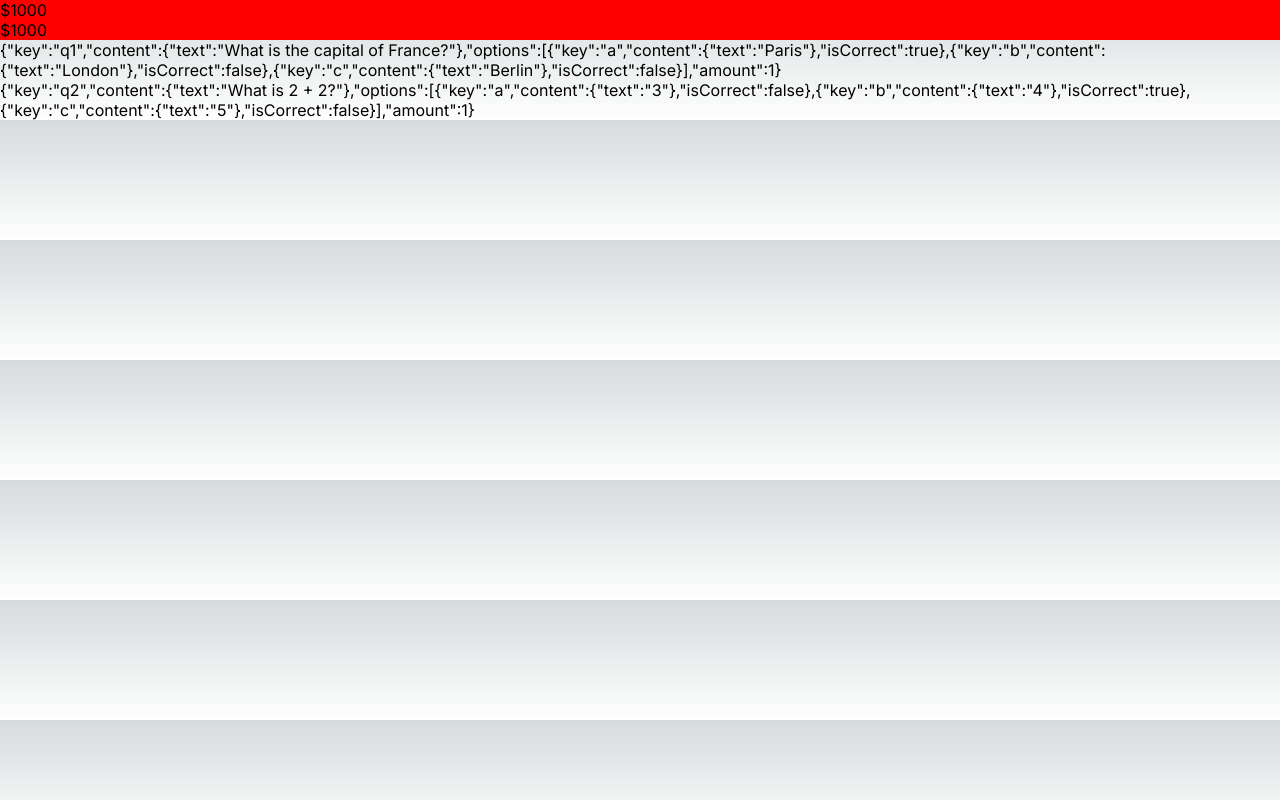
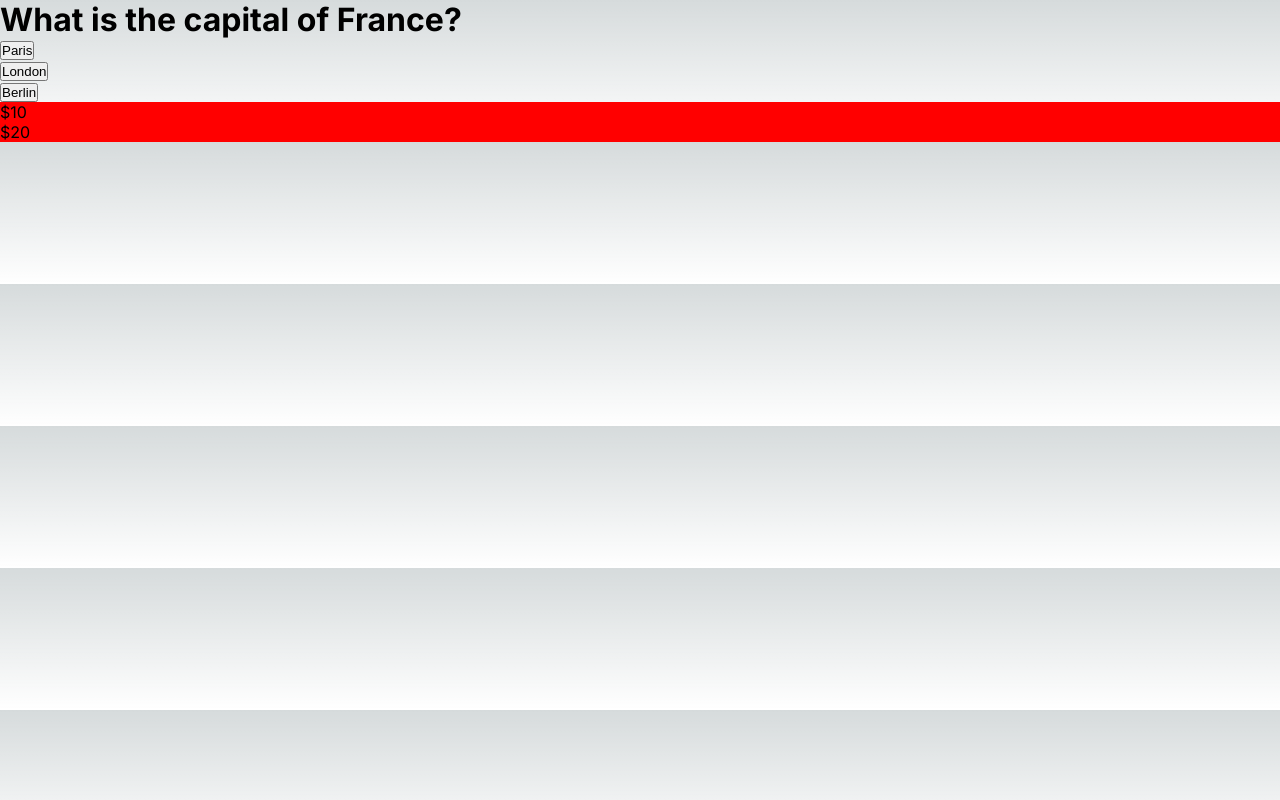
Before and after one commit to LyryKua/headway-test, a Next.js app: page /game in a window 1280 px wide. Built offline with nearby package versions, Linux system fonts and the light colour scheme.

Commit message:
added main biz logic

```diff
--- a/questions.json
+++ b/questions.json
@@ -28,7 +28,7 @@
           "isCorrect": false
         }
       ],
-      "amount": 1
+      "amount": 10
     },
     {
       "key": "q2",
@@ -58,7 +58,7 @@
           "isCorrect": false
         }
       ],
-      "amount": 1
+      "amount": 20
     }
   ]
 }
--- a/src/app/game/page.tsx
+++ b/src/app/game/page.tsx
@@ -1,21 +1,20 @@
-import { Achievement } from '@/components/Achievement/Achievement'
-import { promises as fs } from 'fs';
+import { Game } from '@/components/Game/Game'
+import { Sidebar } from '@/components/Sidebar/Sidebar'
+import { QuestionsProvider } from '@/contexts/QuestionsContext/QuestionsProvider'
+import { promises as fs } from 'fs'
 import { Question } from '@/domain/types'
 import React from 'react'
 
 export default async function Home() {
-  const data = await fs.readFile(process.cwd() + '/questions.json', 'utf8'); // todo: it could go wrong in many ways. add error handling
-  const { questions } = JSON.parse(data) as { questions: Question[] }; // todo: add type guard
+  const data = await fs.readFile(process.cwd() + '/questions.json', 'utf8') // todo: it could go wrong in many ways. add error handling
+  const { questions } = JSON.parse(data) as { questions: Question[] } // todo: add type guard
 
   return (
-    <main>
-      <Achievement title={'$1000'} isEarned={true} />
-      <Achievement title={'$1000'} isEarned={false} />
-      {questions.map((question, index) => (
-        <div key={index}>
-          {JSON.stringify(question)}
-        </div>
-      ))}
-    </main>
-  );
+    <div>
+      <QuestionsProvider questions={questions}>
+        <Game />
+        <Sidebar />
+      </QuestionsProvider>
+    </div>
+  )
 }
--- a/src/components/Achievement/Achievement.module.css
+++ b/src/components/Achievement/Achievement.module.css
@@ -1,3 +1,7 @@
 .root {
   background: red;
 }
+
+.green {
+  background: green;
+}
--- a/src/components/Achievement/Achievement.tsx
+++ b/src/components/Achievement/Achievement.tsx
@@ -10,7 +10,7 @@ export const Achievement: FC<AchievementProps> = props => {
   const { title, isEarned = false } = props;
 
   return (
-    <div className={s.root}>
+    <div className={isEarned ? s.green : s.root}>
       <span>{title}</span>
     </div>
   );
--- /dev/null
+++ b/src/components/Game/Game.tsx
@@ -0,0 +1,33 @@
+'use client'
+
+import { useQuestionsContext } from '@/contexts/QuestionsContext/QuestionsContext'
+import { Option } from '@/domain/types'
+import React, { FC } from 'react'
+import { useRouter } from 'next/navigation'
+
+export const Game: FC = () => {
+  const { questions, currentQuestionIndex, earnedAmount, goToNextQuestion } = useQuestionsContext()
+  const question = questions[currentQuestionIndex]
+  const router = useRouter()
+
+  const handleAnswerClick = (option: Option) => () => {
+    if (option.isCorrect && currentQuestionIndex < questions.length - 1) {
+      goToNextQuestion()
+    } else {
+      router.push(`/game-over?earnedAmount=${earnedAmount}`)
+    }
+  }
+
+  return (
+    <main>
+      <h1>{question.content.text}</h1>
+      <ul>
+        {question.options.map(option => (
+          <li key={option.key}>
+            <button onClick={handleAnswerClick(option)}>{option.content.text}</button>
+          </li>
+        ))}
+      </ul>
+    </main>
+  )
+}
--- /dev/null
+++ b/src/components/Sidebar/Sidebar.tsx
@@ -0,0 +1,21 @@
+'use client'
+
+import { Achievement } from '@/components/Achievement/Achievement'
+import { useQuestionsContext } from '@/contexts/QuestionsContext/QuestionsContext'
+import React, { FC } from 'react'
+
+export const Sidebar: FC = () => {
+  const { questions, currentQuestionIndex } = useQuestionsContext()
+
+  return (
+    <aside>
+      <ul>
+        {questions.map((question, index) => (
+          <li key={question.key}>
+            <Achievement title={`$${question.amount}`} isEarned={index < currentQuestionIndex} />
+          </li>
+        ))}
+      </ul>
+    </aside>
+  )
+}
--- /dev/null
+++ b/src/contexts/QuestionsContext/QuestionsContext.tsx
@@ -0,0 +1,26 @@
+'use client'
+
+import { Question } from '@/domain/types'
+import { createContext, useContext } from 'react'
+
+export type State = {
+  questions: Question[]
+  currentQuestionIndex: number
+  earnedAmount: number
+}
+
+export type QuestionsContextType = State & {
+  goToNextQuestion: () => void
+}
+
+export const defaultValue: QuestionsContextType = {
+  questions: [],
+  currentQuestionIndex: -1,
+  earnedAmount: 0,
+
+  goToNextQuestion: () => {},
+}
+
+export const QuestionsContext = createContext(defaultValue)
+
+export const useQuestionsContext = () => useContext<QuestionsContextType>(QuestionsContext)
--- /dev/null
+++ b/src/contexts/QuestionsContext/QuestionsProvider.tsx
@@ -0,0 +1,35 @@
+'use client'
+
+import { ActionType, reducer } from '@/contexts/QuestionsContext/reducer'
+import { Question } from '@/domain/types'
+import React, { FC, PropsWithChildren, useContext, useReducer } from 'react'
+import { QuestionsContext, QuestionsContextType } from './QuestionsContext'
+
+type QuestionProviderProps = PropsWithChildren<{
+  questions: Question[]
+}>
+
+export const QuestionsProvider: FC<QuestionProviderProps> = ({ children, questions }) => {
+  // todo: after some refactor using a reducer here seems like an overkill
+  const [state, dispatch] = useReducer(reducer, { questions, currentQuestionIndex: 0, earnedAmount: 0 })
+
+  const goToNextQuestion = () => {
+    dispatch({ type: ActionType.CORRECT_ANSWER, payload: {} })
+  }
+
+  const value: QuestionsContextType = {
+    ...state,
+
+    goToNextQuestion,
+  }
+
+  return (
+    <QuestionsContext.Provider value={value}>
+      {children}
+    </QuestionsContext.Provider>
+  )
+}
+
+export function useQuestionsContext() {
+  return useContext(QuestionsContext)
+}
--- /dev/null
+++ b/src/contexts/QuestionsContext/reducer.ts
@@ -0,0 +1,25 @@
+import { State } from '@/contexts/QuestionsContext/QuestionsContext'
+import { Reducer } from 'react'
+
+export enum ActionType {
+  CORRECT_ANSWER = 'CORRECT_ANSWER',
+}
+
+export type Action =
+  | { type: ActionType.CORRECT_ANSWER; payload: {} }
+
+export const reducer: Reducer<State, Action> = (state, action) => {
+  const { type } = action
+
+  switch (type) {
+    case ActionType.CORRECT_ANSWER:
+      const currentQuestion = state.questions[state.currentQuestionIndex]
+      return {
+        ...state,
+        currentQuestionIndex: state.currentQuestionIndex + 1,
+        earnedAmount: state.earnedAmount + currentQuestion.amount,
+      }
+    default:
+      throw new Error(`unknown action: ${type}`)
+  }
+}
```
Also changed, not shown: src/app/game-over/page.tsx (+5 -7 lines).
